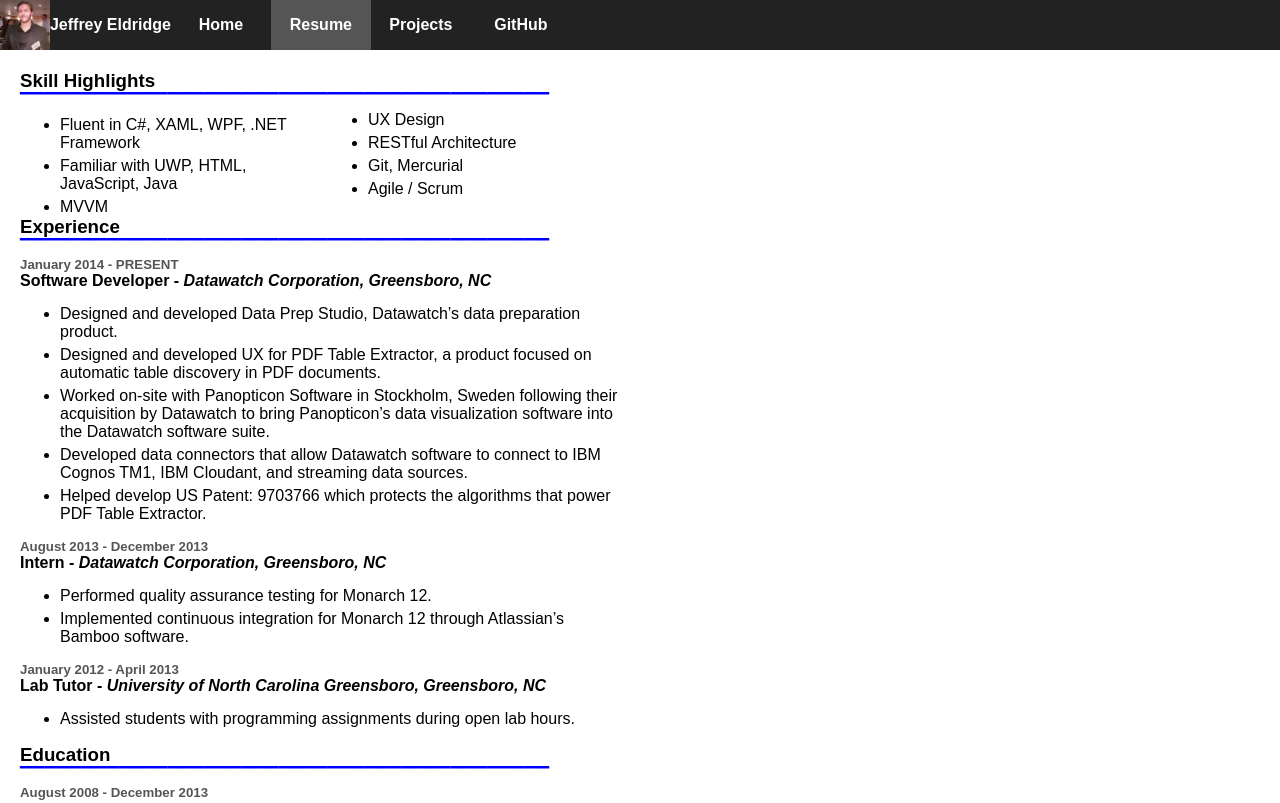
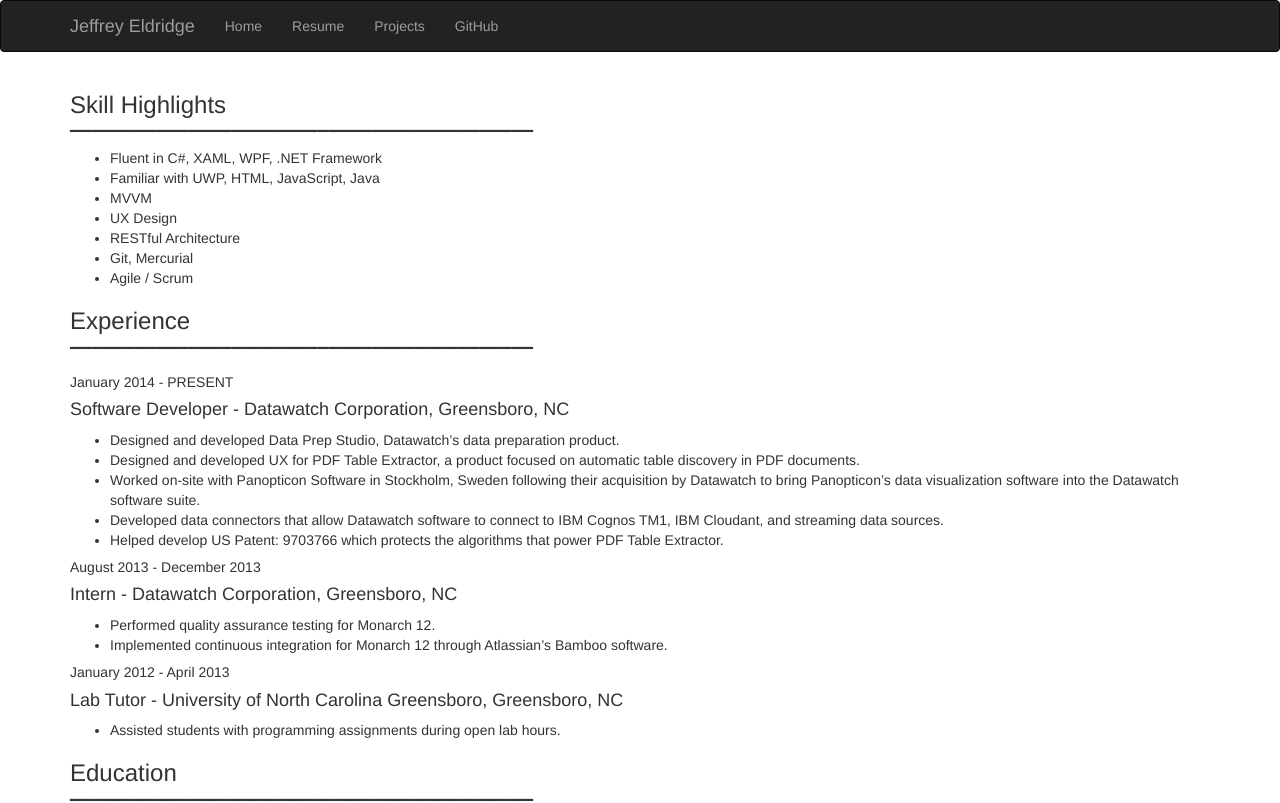
Before and after one commit to jleldridge/personal-website-ui, a React (Create React App) app: page /resume in a window 1280 px wide. Shown: the top 803 px of the page. Built offline with nearby package versions, Linux system fonts and the light colour scheme.

Commit message:
Use bootstrap for styling.

```diff
--- a/package.json
+++ b/package.json
@@ -3,6 +3,7 @@
   "version": "0.1.0",
   "private": true,
   "dependencies": {
+    "bootstrap": "^3.3.7",
     "react": "^16.2.0",
     "react-dom": "^16.2.0",
     "react-router-dom": "^4.2.2",
--- a/src/App.css
+++ /dev/null
@@ -1,42 +0,0 @@
-.App {
-  text-align: center;
-  background-color: black;
-}
-
-.App-logo {
-  animation: App-logo-spin infinite 20s linear;
-  height: 80px;
-}
-
-.App-header {
-  background-color: #222;
-  height: 50px;
-  color: white;
-}
-
-.My-header-picture {
-  height: 100%;
-  float: left;
-}
-
-.App-intro {
-  font-size: large;
-}
-
-.App-title {
-  font-size: 1.0em;
-  float: left;
-  margin: auto;
-  padding: 0px;
-  line-height: 50px;
-}
-
-.App-body {
-  background-color: white;
-  padding: 20px;
-}
-
-@keyframes App-logo-spin {
-  from { transform: rotate(0deg); }
-  to { transform: rotate(360deg); }
-}
--- a/src/App.js
+++ b/src/App.js
@@ -2,7 +2,6 @@
 import { Route } from 'react-router-dom';
 import logo from './logo.svg';
 import myPicture from './me.jpg';
-import './App.css';
 
 import NavMenu from './pages/NavMenu.js'
 import Resume from './pages/Resume.js';
@@ -19,17 +18,19 @@
     ];
 
     return (
-      <div className="App">
-        <header className="App-header">
-          <img src={myPicture} className="My-header-picture" alt="logo" />
-          <h1 className="App-title">Jeffrey Eldridge</h1>
-          <NavMenu items={menuItems} />
-        </header>
-        <div className="App-body">
+      <div>
+        <nav className="navbar navbar-inverse">
+          <div className="container">
+            {/* <img src={myPicture} className="My-header-picture" alt="logo" /> */}
+            <div className="navbar-brand">Jeffrey Eldridge</div>
+            <NavMenu items={menuItems} />
+          </div>
+        </nav>
+        <div className="container">
           <Route exact path="/" component={Home}/>
-          <Route path="/resume" component={Resume}/>
-          <Route path="/projects" component={Projects}/>
-          <Route path="/github" component={() => {return <div>Hello Github!</div>}} />
+          <Route exact path="/resume" component={Resume}/>
+          <Route exact path="/projects" component={Projects}/>
+          <Route exact path="/github" component={() => {return <div>Hello Github!</div>}} />
         </div>
       </div>
     );
--- a/src/index.js
+++ b/src/index.js
@@ -4,6 +4,7 @@
 import './index.css';
 import App from './App';
 import registerServiceWorker from './registerServiceWorker';
+import '../node_modules/bootstrap/dist/css/bootstrap.min.css';
 
 ReactDOM.render(
 <BrowserRouter>
--- a/src/pages/NavMenu.css
+++ /dev/null
@@ -1,34 +0,0 @@
-.Navmenu {
-    list-style-type: none;
-    margin: 0;
-    background-color: #222;
-    height: 50px;
-  }
-
-.Navmenu li {
-    padding: 0px;
-    float: left;
-    height: 100%;
-}
-
-.Navmenu-item :hover {
-    background-color: #adddff;
-}
-
-.Navmenu-item {
-    display: inline-block;
-    color: white;
-    font-weight: bold;
-    font-style: normal;
-    text-decoration: unset;
-    height: 100%;
-    width: 100px;
-    margin: 0px;
-    text-align: center;
-    vertical-align: middle;
-    line-height: 50px;
-}
-
-.Navmenu-item-active{
-    background-color: #555555;
-}
--- a/src/pages/NavMenu.js
+++ b/src/pages/NavMenu.js
@@ -1,6 +1,5 @@
 import React, {Component} from 'react';
 import { NavLink } from 'react-router-dom';
-import './NavMenu.css';
 
 class NavMenu extends Component {
     constructor(props) {
@@ -10,10 +9,10 @@
 
     render() {
         const listItems = this.state.items.map((item) =>
-            <li><NavLink exact to={item.href} className="Navmenu-item" activeClassName="Navmenu-item-active">{item.name}</NavLink></li>
+            <li><NavLink exact to={item.href}>{item.name}</NavLink></li>
         );
         return (
-            <ul className="Navmenu">
+            <ul className="nav navbar-nav">
                 {listItems}
             </ul>
         );
--- a/src/pages/Resume.css
+++ /dev/null
@@ -1,45 +0,0 @@
-.Resume {
-    text-align: left;
-    /* margin: 30px; */
-    width: 600px;
-}
-
-.Resume .Resume-list {
-    column-count: 2;
-}
-
-.Resume .Two-column-list {
-    margin: 0px;
-}
-
-.Resume ul {
-    margin-top: 15px;
-}
-
-.Resume li {
-    margin-top: 5px;
-}
-
-.Resume h3 {
-    margin: 0px;
-}
-
-.Resume h4 {
-    margin-top: 0px;
-    margin-bottom: 0px;
-}
-
-.Resume h5 {
-    margin-top: 0px;
-    margin-bottom: 0px;
-    color: #555555;
-}
-
-.Resume span {
-    font-weight: bold;
-    font-style: italic;
-}
-
-.Resume .Dividing-line {
-    color: blue;
-}
--- a/src/pages/Resume.js
+++ b/src/pages/Resume.js
@@ -1,10 +1,9 @@
 import React, { Component } from 'react';
-import "./Resume.css";
 
 class Resume extends Component {
     render() {
         return (
-            <div className="Resume">
+            <div>
                 <h3>Skill Highlights</h3>
                 <div className="Dividing-line">▔▔▔▔▔▔▔▔▔▔▔▔▔▔▔▔▔▔▔▔▔▔▔▔▔▔▔▔▔▔▔▔▔▔▔▔▔▔▔▔▔▔▔</div>
                 <div className="Resume-list">
```
Also changed, not shown: 1 other file (tests, documents, lock files or other folders).
